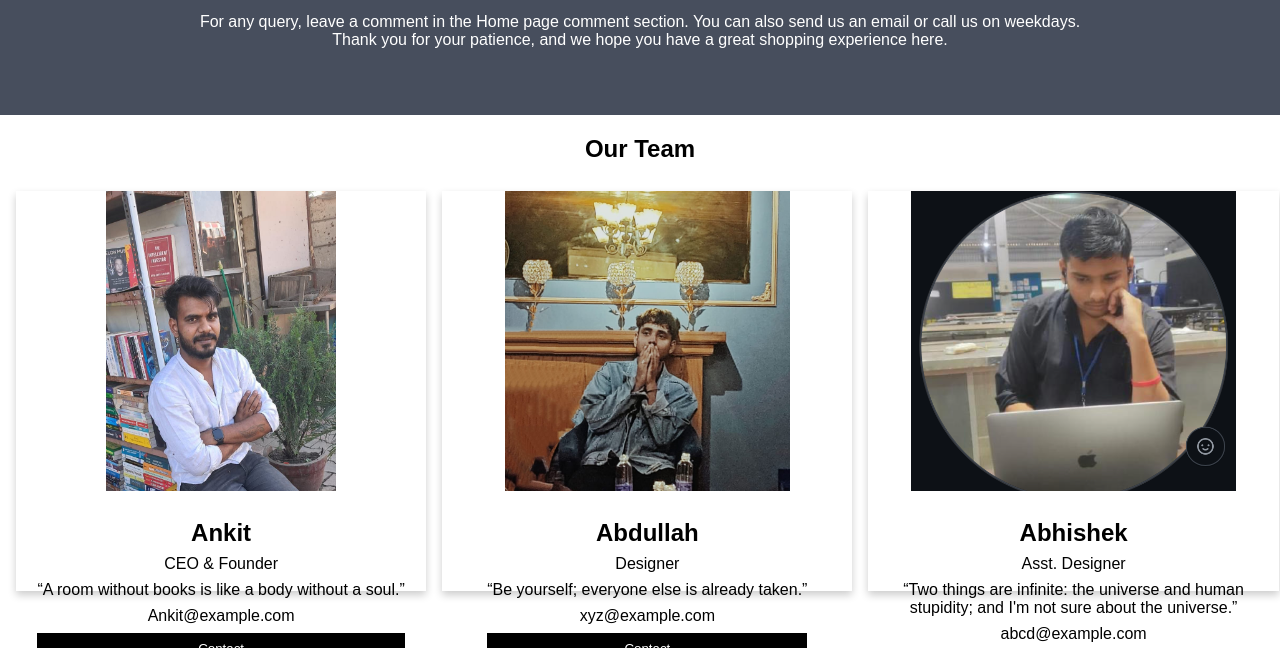
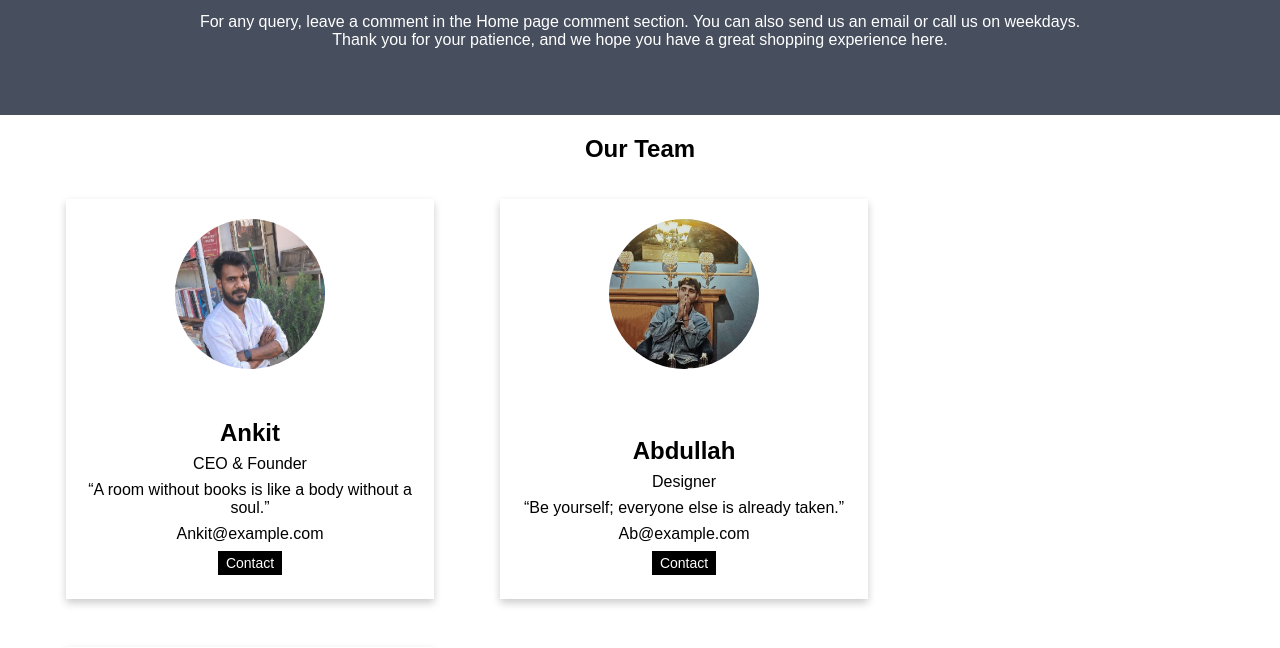
Before and after one commit to sm0sh/BookStore, a plain HTML site: page About.html in a window 1280 px wide. Shown: the part 151-799 px from the top of the page. Drawn offline with Linux system fonts and the light colour scheme.

Commit message:
Image resizing and about page

```diff
--- a/About.html
+++ b/About.html
@@ -61,9 +61,10 @@
 /* Card Layout for Team */
 .column {
   float: left;
-  width: 33.3%;
+  width: 30%;
   margin-bottom: 16px;
-  padding: 0 8px;
+  margin-left: 50px;
+  padding: 8px;
 }
 
 .card {
@@ -77,10 +78,15 @@
   justify-content: space-between;
 }
 
+/* Adjust card image position and size */
 .card img {
-  width: 100%;
-  height: 300px;
+  width: 150px; /* Circle size */
+  height: 150px;
+  border-radius: 50%;
+  object-fit: cover;
+  margin-top: 20px; /* Push image downward */
 }
+
 
 .container {
   padding: 16px;
@@ -95,17 +101,19 @@
   border: none;
   outline: 0;
   display: inline-block;
-  padding: 8px;
+  padding: 4px 8px; /* Smaller padding */
+  font-size: 14px;  /* Smaller font size */
   color: white;
   background-color: #000;
   text-align: center;
   cursor: pointer;
-  width: 100%;
+  width: auto; /* Allows the button to fit its content */
 }
 
 .button:hover {
   background-color: #555;
 }
+
 
 .about-section {
   padding: 50px;
@@ -158,7 +166,9 @@
   <div class="row">
     <div class="column">
       <div class="card">
-        <center><img src="./images/ankit book ,jpeg.jpeg" alt="Ankit" style="width:100%; height:300px;"></center>
+        <center>
+          <img src="./images/ankit book ,jpeg.jpeg" alt="Ankit">
+        </center>
         <div class="container">
           <h2>Ankit</h2>
           <p class="title">CEO & Founder</p>
@@ -168,28 +178,30 @@
         </div>
       </div>
     </div>
-
     <div class="column">
       <div class="card">
-        <center><img src="./images/arjun bhai photo.jpeg" alt="Abdullah" style="width:100%; height:300px;"></center>
+        <center>
+          <img src="./images/arjun bhai photo.jpeg" alt="Abdullah">
+        </center>
         <div class="container">
           <h2>Abdullah</h2>
           <p class="title">Designer</p>
           <p>“Be yourself; everyone else is already taken.”</p>
-          <p>xyz@example.com</p>
+          <p>Ab@example.com</p>
           <p><button class="button">Contact</button></p>
         </div>
       </div>
     </div>
-
     <div class="column">
       <div class="card">
-        <center><img src="./images/abhi photo 2.jpeg" alt="Abhishek" style="width:100%; height:300px;"></center>
+        <center>
+          <img src="/images/abhi photo 2.jpeg" alt="Abhishek">
+        </center>
         <div class="container">
           <h2>Abhishek</h2>
           <p class="title">Asst. Designer</p>
           <p>“Two things are infinite: the universe and human stupidity; and I'm not sure about the universe.”</p>
-          <p>abcd@example.com</p>
+          <p>Abhi@example.com</p>
           <p><button class="button">Contact</button></p>
         </div>
       </div>
--- a/css/style.css
+++ b/css/style.css
@@ -114,9 +114,9 @@
 }
 
 .image-holder img {
-  width: 100%;
-  height: auto;
-  border-radius: 5px;
+  width: 200px;  /* Set the desired width */
+  height: 300px; /* Set the desired height */
+  object-fit: cover; /* Ensures the image covers the area without distortion */
 }
 
 .image-holder:hover {
```
Also changed, not shown: index.html (+0 -3 lines).
